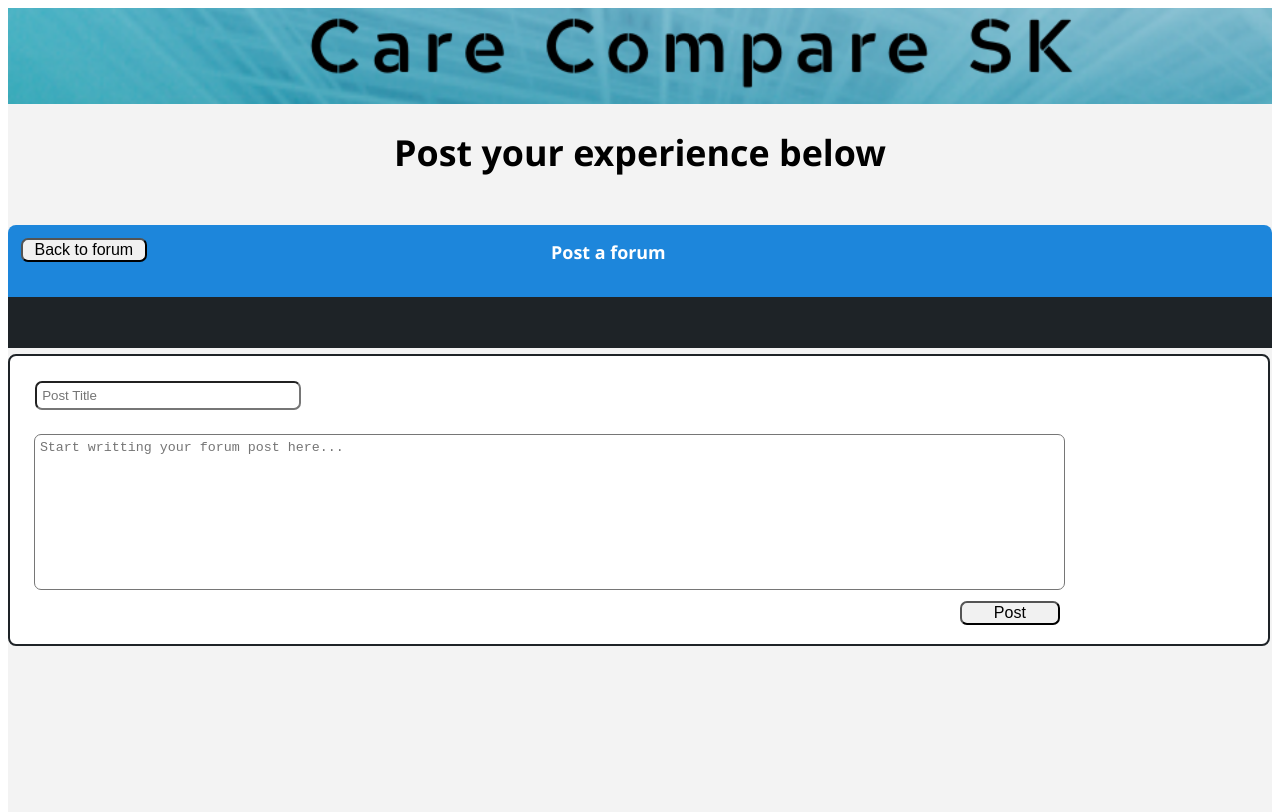
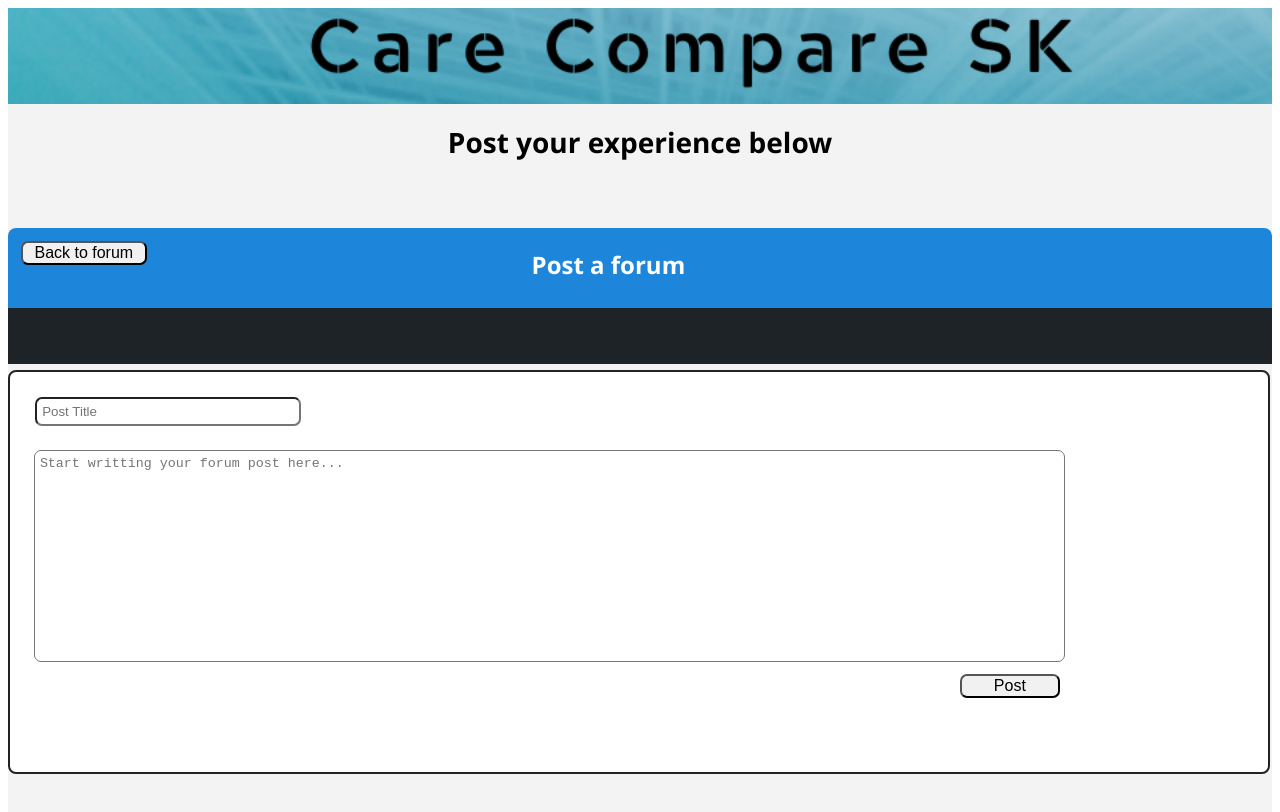
Before and after one commit to keganlavoy/ENSE400, a Vue app in the folder VueJS app/capstone/: page /#/ForumAdd/1 in a window 1280 px wide. Shown: the top 812 px of the page. Built offline with nearby package versions, Linux system fonts and the light colour scheme; no server answers.

Commit message:
finalize CSS for add forum post page for all screen sizes

```diff
--- a/VueJS app/capstone/src/views/ForumAdd.vue
+++ b/VueJS app/capstone/src/views/ForumAdd.vue
@@ -21,7 +21,9 @@
         <input type="text" class="input" id="postTitle" name="postTitle" v-model="input.postTitle" placeholder="Post Title" />
         <div id="forumAddPost"><textarea input type="text" row="5" col="15" class="input" id="forumPostInput" name="forumPost" v-model="input.forumPost" placeholder="Start writting your forum post here..." ></textarea></div>
         <div id="postButton"><button type="button" class="button" @click="addBlogPost(user_id, input.postTitle, input.forumPost, userName)">Post</button></div>
-        <div v-bind:class="{ noError: completeForm, error: incompleteForm }">One of the above fields is empty.</div>
+        <div v-bind:class="{ noError: completeForm, error: incompleteForm }">
+          One of the above fields is empty. Make sure both fields are filled before posting.
+        </div>
     </div>
 
   </div>
@@ -93,8 +95,6 @@ export default {
     this.userName = response.userName;
     })
     .catch(err => {throw err;});
-
-
   }
 }
 </script>
@@ -108,7 +108,7 @@ export default {
 
 .forumAdd-H2 {
  color: white;
- font-size: 1.4vw;
+ font-size: 24px;
  font-family:'Segoe UI', Tahoma, Geneva, Verdana, sans-serif;
 
 }
@@ -134,7 +134,6 @@ export default {
   margin-right: 0.5%;
 }
 
-
 textarea {
   resize: none;
 }
@@ -155,7 +154,6 @@ textarea {
   padding: 5px;
   outline: none;
   margin: 1%;
-
 }
 
 #forumPostInput:focus {
@@ -165,90 +163,73 @@ textarea {
 .CommunityForumAdd {
 background-size: cover;
 background-color: rgb(243, 243, 243);
-height: 90%;
+height: 800px;
 width: 100%;
 overflow: hidden;
-
-
 }
 
 .titleForumAdd {
-
   height: 10%;
   width: 44%;
   margin-left: 28%;
-
 }
 
 .Home-H1ForumAdd {
-
   text-align: center;
-  font-size: 2.8vw;
+  font-size: 28px;
   font-family:'Segoe UI', Tahoma, Geneva, Verdana, sans-serif;
-
 }
 
-
 .center-community-forumAdd {
-
 float: left;
 width: 100%;
 height: 10%;
 margin-top: 2%;
 background-color: rgb(29, 134, 219);
-border-radius: 1vh 1vh 0vh 0vh;
-
+border-radius: 8px 8px 0px 0px;
 }
 
 #center-community-subheader-forumAdd {
-
 height: 7%;
 margin-top: 0%;
 background-color: rgb(30, 35, 39);
-border-radius: 0vh;
+border-radius: 0px;
+}
 
-}
-/* add v-for to this css */
 #center-community-tabs-forumAdd {
 width: 99.5%;
-height: 40%;
+height: 400px;
 margin-top: 0.5%;
 background-color: white;
 border: 2px solid rgb(30, 35, 39);
-border-radius: 1vh;
-
+border-radius: 8px;
 }
 
 #postTitle {
-
   float: left;
   margin-left: 2%;
   margin-top: 2%;
-
 }
 
 .noError {
 visibility: hidden;
-
 }
 
 .error {
   visibility: visible;
   color: red;
   float: left;
-  font-size: 1.3vw;
-  margin-left: 40%;
+  font-size: 20px;
+  margin-left: 15%;
   margin-top: 1%;
 }
 
 .mainDivForumAdd {
 height: 100%;
-
 }
 
 .invis {
   visibility: hidden;
-
 }
 
 </style>
```
